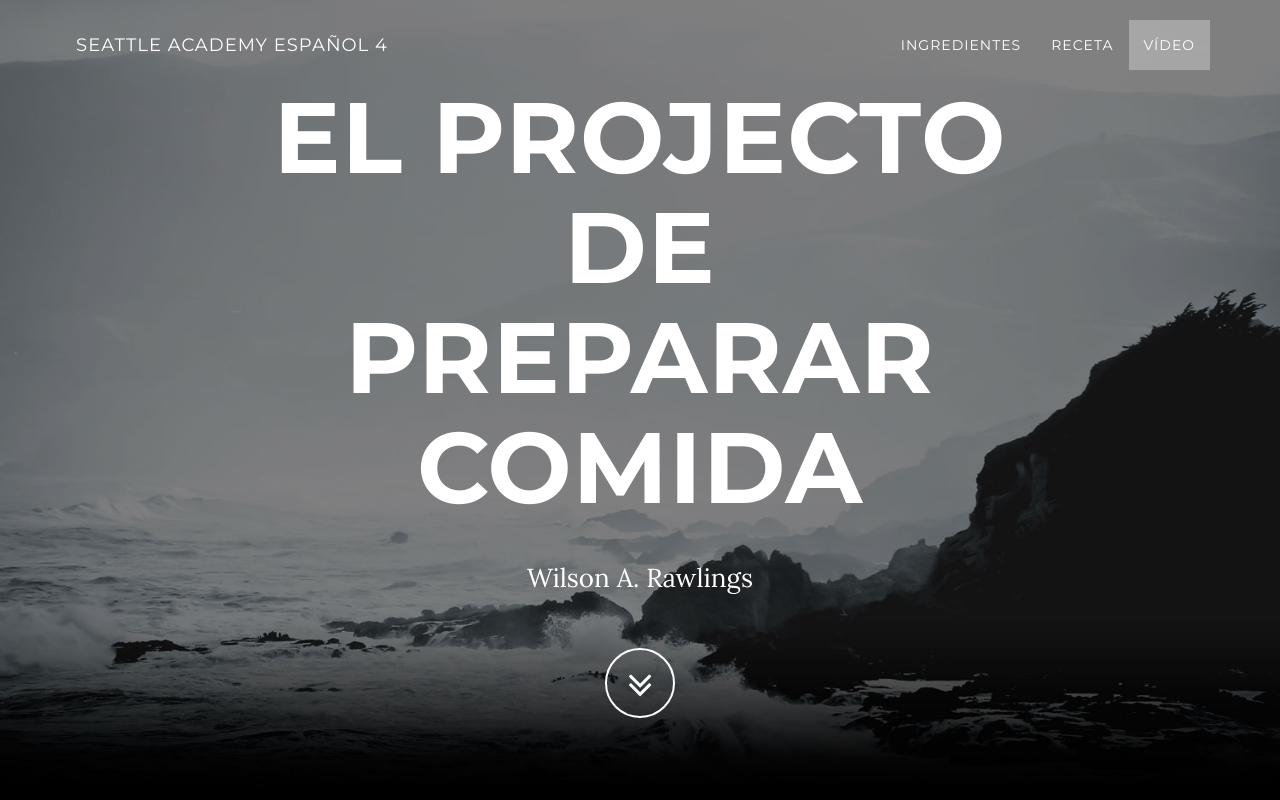
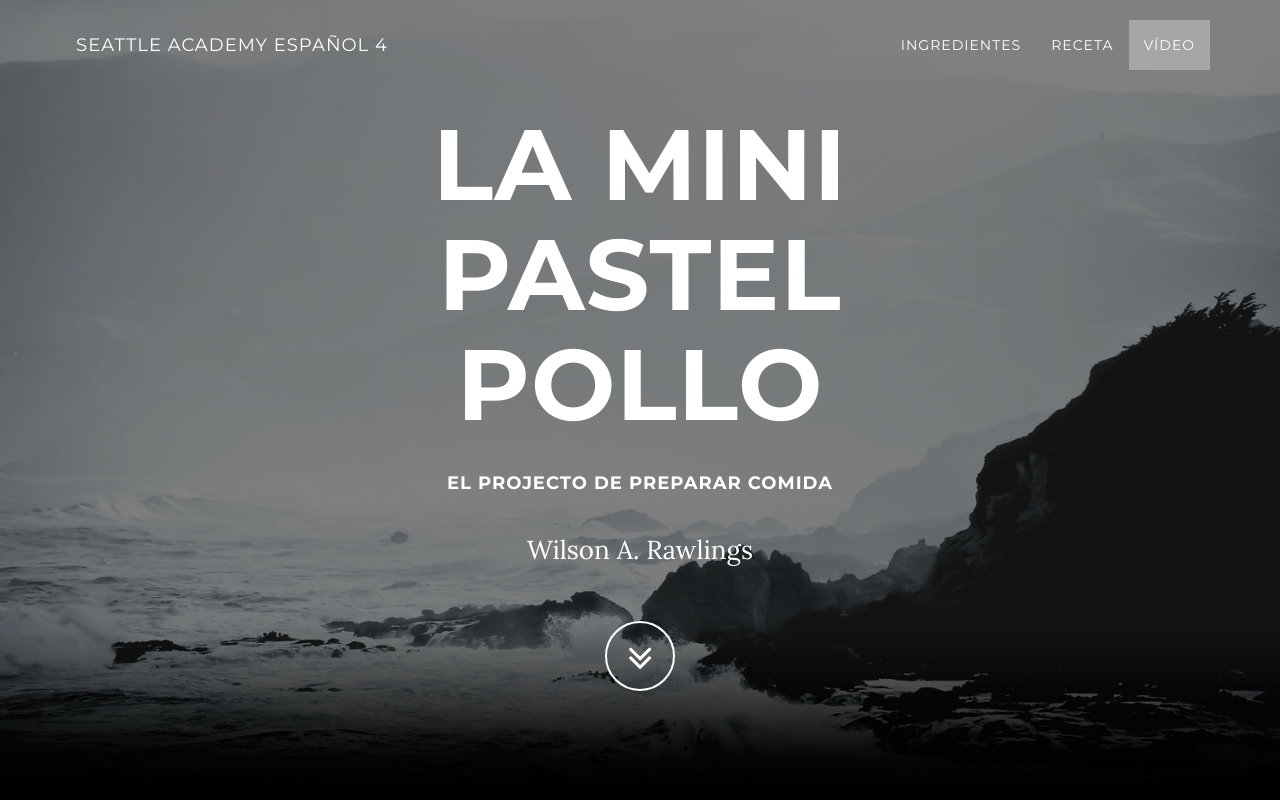
Before and after one commit to wilsonrawlings/spanish4-food, a plain HTML site: page index.html in a window 1280 px wide. Shown: the top 800 px of the page. Drawn offline with Linux system fonts and the light colour scheme; some packages are replaced by stand-ins of ours; some icons are missing.

Commit message:
change title on start of page

```diff
--- a/index.html
+++ b/index.html
@@ -74,7 +74,8 @@
             <div class="container">
                 <div class="row">
                     <div class="col-md-8 col-md-offset-2">
-                        <h1 class="brand-heading">El Projecto de Preparar Comida</h1>
+                        <h1 class="brand-heading">La Mini Pastel Pollo</h1>
+                        <h4>El Projecto de Preparar Comida</h4>
                         <p class="intro-text">Wilson A. Rawlings</p>
                         <a href="#about" class="btn btn-circle page-scroll">
                             <i class="fa fa-angle-double-down animated"></i>
```
